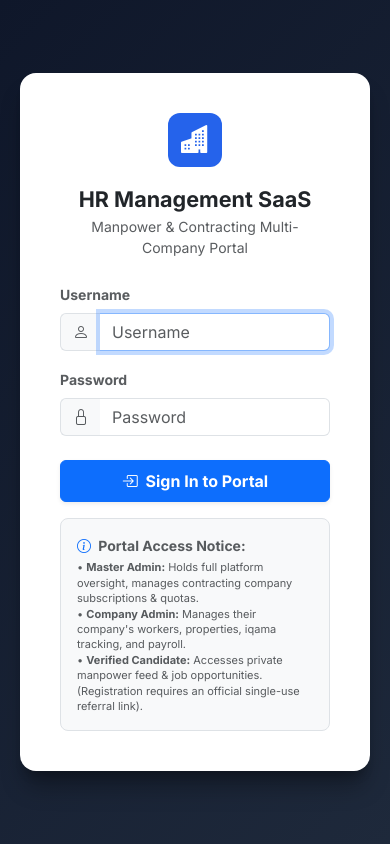
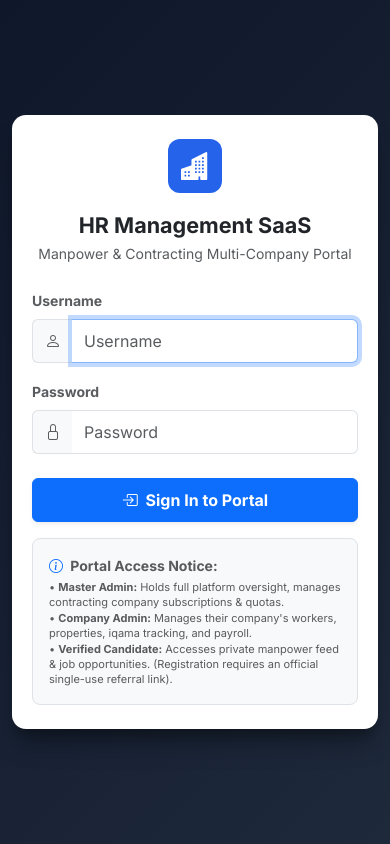
Before and after one commit to ShajjadKhan/HR-Management, a Django app: page /login/ in a window 390 px wide. Run offline with Django 5.2, Linux system fonts and the light colour scheme.

Commit message:
Enhance login page responsiveness and iOS zoom prevention for mobile

```diff
--- a/employees/templates/employees/login.html
+++ b/employees/templates/employees/login.html
@@ -38,6 +38,22 @@
             justify-content: center;
             font-size: 1.75rem;
             margin: 0 auto 1.25rem;
+        }
+        @media (max-width: 480px) {
+            body {
+                padding: 12px;
+            }
+            .login-card {
+                padding: 1.5rem 1.25rem;
+                border-radius: 14px;
+            }
+            .form-control {
+                font-size: 16px !important;
+                min-height: 44px;
+            }
+            .btn {
+                min-height: 44px;
+            }
         }
     </style>
 </head>
```
